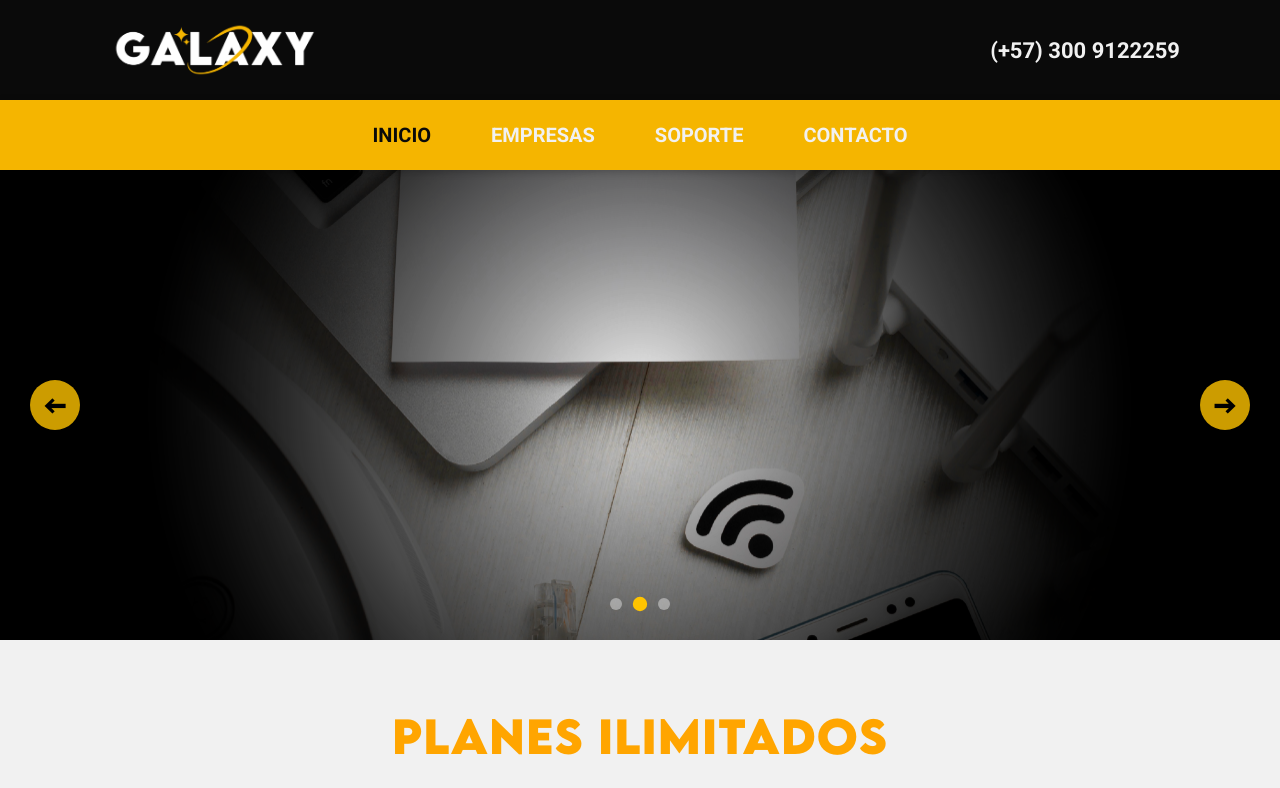
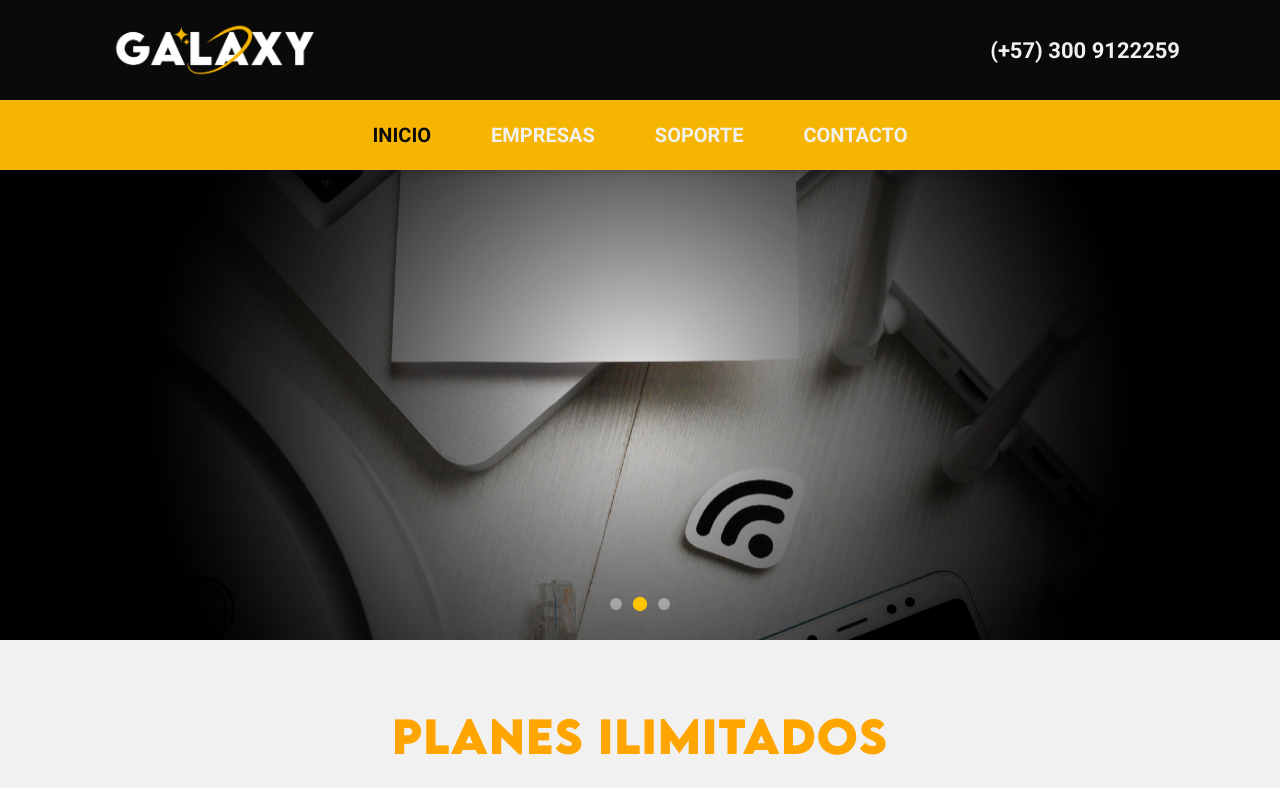
Before and after one commit to Saarmyx/web-Galaxy-sar, a React (Vite) app: page / in a window 1280 px wide. Shown: the top 788 px of the page. Built offline with nearby package versions, Linux system fonts and the light colour scheme; grey boxes are pictures that could not be loaded.

Commit message:
Arreglos varios

```diff
--- a/src/components/HeroSection.jsx
+++ b/src/components/HeroSection.jsx
@@ -17,7 +17,7 @@ const HeroImageSlider = () => {
     },
     {
       id: 3,
-      image: '/sl-2.png',
+      image: '/sl-2.pngo',
       alt: 'Slide 3',
     },
   ]
@@ -64,14 +64,6 @@ const HeroImageSlider = () => {
           />
         ))}
       </div>
-
-      {/* Flechas de navegación */}
-      <button className="slider-arrow prev" onClick={prevSlide} aria-label="Slide anterior">
-        ←
-      </button>
-      <button className="slider-arrow next" onClick={nextSlide} aria-label="Siguiente slide">
-        →
-      </button>
     </div>
   )
 }
```
